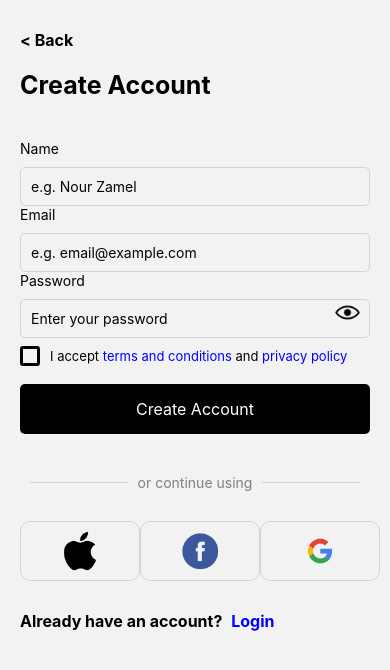
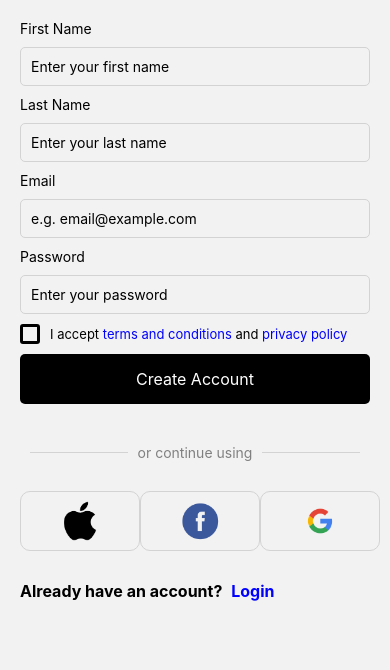
Before and after one commit to aha1344/CoinCorp, a React Native app: screen /CreateAccount in a window 390 px wide. Shown: the top 670 px of the page. Built offline with nearby package versions, Linux system fonts and the light colour scheme.

Commit message:
Added signup and login verification with backend

```diff
--- a/screens/Create_Account.js
+++ b/screens/Create_Account.js
@@ -18,7 +18,8 @@ import eyeLogo from '../assets/blind-eye-sign.png';
 import { StackActions } from '@react-navigation/native';
 
 const CreateAccountScreen = ({ navigation }) => {
-    const [name, setName] = useState('');
+    const [firstName, setFirstName] = useState('');
+    const [lastName, setLastName] = useState('');
     const [email, setEmail] = useState('');
     const [password, setPassword] = useState('');
     const [checkboxError, setCheckboxError] = useState('');
@@ -26,11 +27,29 @@ const CreateAccountScreen = ({ navigation }) => {
     const [checkboxChecked, setCheckboxChecked] = useState(false);
     const [passwordVisibility, setPasswordVisibility] = useState(true);
     const [passwordError, setPasswordError] = useState('');
-    const [nameError, setNameError] = useState('');
+    const [firstNameError, setFirstNameError] = useState('');
+    const [lastNameError, setLastNameError] = useState('');
 
     const handleCreateAccount = () => {
         let isValid = true;
 
+        // Validate first name
+        if (firstName.trim() === '') {
+            setFirstNameError('First name is required.');
+            isValid = false;
+        } else {
+            setFirstNameError('');
+        }
+
+        // Validate last name
+        if (lastName.trim() === '') {
+            setLastNameError('Last name is required.');
+            isValid = false;
+        } else {
+            setLastNameError('');
+        }
+
+        // Validate email
         if (!validateEmail(email)) {
             setEmailError('Invalid email address! Try again.');
             isValid = false;
@@ -38,24 +57,60 @@ const CreateAccountScreen = ({ navigation }) => {
             setEmailError('');
         }
 
+        // Validate password
         if (!validatePassword(password)) {
-            setPasswordError(
-                'Weak Password.'
-            );
+            setPasswordError('Password must be 6 or more characters.');
             isValid = false;
         } else {
             setPasswordError('');
         }
 
-        if (name.trim() === '') {
-            setNameError('Name cannot be empty.');
-            isValid = false;
+        if (isValid && checkboxChecked) {
+            // Make API call
+            fetch('http://10.169.27.87:3000/register', {
+                method: 'POST',
+                headers: {
+                    'Content-Type': 'application/json',
+                },
+                body: JSON.stringify({
+                    first_name: firstName,
+                    last_name: lastName,
+                    email: email,
+                    password: password,
+                }),
+            })
+            .then(response => response.json())
+            .then(data => {
+                if (data.success) {
+                    navigation.dispatch(StackActions.push('SuccessfulSignup'));
                 } else {
-            setNameError('');
+                    // Handle API errors
+                    const apiErrors = data.errors;
+                    apiErrors.forEach(error => {
+                        switch (error.param) {
+                            case 'first_name':
+                                setFirstNameError(error.msg);
+                                break;
+                            case 'last_name':
+                                setLastNameError(error.msg);
+                                break;
+                            case 'email':
+                                setEmailError(error.msg);
+                                break;
+                            case 'password':
+                                setPasswordError(error.msg);
+                                break;
+                            default:
+                                // Handle other errors if needed
+                                break;
                         }
-
-        if (isValid && checkboxChecked) {
-            navigation.dispatch(StackActions.push('SuccessfulSignup'));
+                    });
+                }
+            })
+            .catch(error => {
+                // Handle fetch error
+                console.error('Error:', error);
+            });
         } else if (!checkboxChecked) {
             setCheckboxError('Please accept the terms and conditions to continue.');
         }
@@ -64,6 +119,7 @@ const CreateAccountScreen = ({ navigation }) => {
     const togglePasswordVisibility = () => {
         setPasswordVisibility(!passwordVisibility);
     };
+
     const toggleAcceptTerms = () => {
         navigation.dispatch(StackActions.push('Terms_Conditions'));
     };
@@ -76,6 +132,7 @@ const CreateAccountScreen = ({ navigation }) => {
         const emailRegex = /^[^\s@]+@[^\s@]+\.[^\s@]+$/;
         return emailRegex.test(email);
     };
+
     const validatePassword = (password) => {
         const passwordRegex = /^(?=.*[A-Z])(?=.*[0-9])(?=.*[!@#$%^&*])[A-Za-z0-9!@#$%^&*]{8,}$/;
         return passwordRegex.test(password);
@@ -84,65 +141,47 @@ const CreateAccountScreen = ({ navigation }) => {
     return (
         <TouchableWithoutFeedback onPress={Keyboard.dismiss}>
             <View style={styles.container}>
-                {/* Back Button */}
-                <TouchableOpacity onPress={() => navigation.goBack()} style={styles.backButton}>
-                    <Text style={styles.backButtonText}>{'< Back'}</Text>
-                </TouchableOpacity>
-                <View>
-                    <Text style={styles.createaccount}>{'Create Account'}</Text>
-                </View>
-                <View style={styles.content}>
-                    <Text style={styles.header}>{'Name'}</Text>
+                {/* Input fields for first and last names */}
+                <Text style={styles.header}>First Name</Text>
                 <TextInput
-                        style={[styles.input, nameError ? styles.inputError : null]}
-                        placeholder="e.g. Nour Zamel"
-                        onChangeText={(text) => {
-                            setName(text);
-                            if (text.trim() === '') {
-                                setNameError('Name cannot be empty.');
-                            } else {
-                                setNameError('');
-                            }
-                        }}
-                        value={name}
+                    style={[styles.input, firstNameError ? styles.inputError : null]}
+                    placeholder="Enter your first name"
+                    onChangeText={setFirstName}
+                    value={firstName}
                 />
-                    {nameError ? <Text style={styles.errorText}>{nameError}</Text> : null}
+                {firstNameError ? <Text style={styles.errorText}>{firstNameError}</Text> : null}
 
-                    <Text style={styles.header}>{'Email'}</Text>
+                <Text style={styles.header}>Last Name</Text>
+                <TextInput
+                    style={[styles.input, lastNameError ? styles.inputError : null]}
+                    placeholder="Enter your last name"
+                    onChangeText={setLastName}
+                    value={lastName}
+                />
+                {lastNameError ? <Text style={styles.errorText}>{lastNameError}</Text> : null}
+
+                {/* Input fields for email and password */}
+                <Text style={styles.header}>Email</Text>
                 <TextInput
                     style={[styles.input, emailError ? styles.inputError : null]}
                     placeholder="e.g. email@example.com"
-                        onChangeText={setEmail} // Only set the email state here
+                    onChangeText={setEmail}
                     value={email}
                     keyboardType="email-address"
                 />
                 {emailError ? <Text style={styles.errorText}>{emailError}</Text> : null}
 
-                    <View style={styles.passwordContainer}>
-                        <Text style={styles.header}>{'Password'}</Text>
+                <Text style={styles.header}>Password</Text>
                 <TextInput
                     style={[styles.input, passwordError ? styles.inputError : null]}
                     placeholder="Enter your password"
-                            onChangeText={(text) => {
-                                setPassword(text);
-                                if (!validatePassword(text)) {
-                                    setPasswordError(
-                                        'Weak Password.'
-                                    );
-                                } else {
-                                    setPasswordError('');
-                                }
-                            }}
+                    onChangeText={setPassword}
                     value={password}
                     secureTextEntry={passwordVisibility}
                 />
                 {passwordError ? <Text style={styles.errorText}>{passwordError}</Text> : null}
 
-                        <TouchableOpacity onPress={togglePasswordVisibility} style={styles.eyeButton}>
-                            <Image source={passwordVisibility ? eyeOffLogo : eyeLogo} style={styles.eyeIcon} />
-                        </TouchableOpacity>
-                    </View>
-
+                {/* Checkbox for terms and conditions */}
                 <View style={styles.checkboxContainer}>
                     <TouchableOpacity
                         style={[styles.checkbox, checkboxChecked ? styles.checked : null]}
@@ -156,10 +195,13 @@ const CreateAccountScreen = ({ navigation }) => {
                     </TouchableOpacity>
                 </View>
                 {checkboxError ? <Text style={styles.errorText}>{checkboxError}</Text> : null}
+
+                {/* Button to create account */}
                 <TouchableOpacity onPress={handleCreateAccount} style={styles.createButton}>
                     <Text style={styles.createButtonText}>Create Account</Text>
                 </TouchableOpacity>
 
+                {/* Separator and social login options */}
                 <View style={styles.separatorContainer}>
                     <View style={styles.separator} />
                     <Text style={styles.orText}>or continue using</Text>
@@ -176,12 +218,13 @@ const CreateAccountScreen = ({ navigation }) => {
                         <Image source={googleLogo} style={styles.logo} />
                     </View>
                 </View>
+
+                {/* Link to login page */}
                 <View style={styles.loginContainer}>
                     <Text style={styles.loginText}>Already have an account? </Text>
                     <TouchableOpacity onPress={() => navigation.navigate('Login')}>
                         <Text style={styles.loginLink}>Login</Text>
                     </TouchableOpacity>
-                    </View>
                 </View>
             </View>
         </TouchableWithoutFeedback>
@@ -195,23 +238,58 @@ const styles = StyleSheet.create({
         paddingHorizontal: 20,
         paddingTop: 20,
     },
-    backButton: {
-        alignSelf: 'flex-start',
-        marginTop: 10,
-    },
-    createaccount: {
-        fontWeight: 'bold',
-        marginBottom: 40,
-        fontSize: 25,
-    },
     header: {
         marginBottom: 10,
     },
-    backButtonText: {
-        color: 'black',
-        fontWeight: 'bold',
+    input: {
+        borderWidth: 1,
+        borderColor: 'lightgray',
+        borderRadius: 5,
+        padding: 10,
+        marginBottom: 10,
+    },
+    inputError: {
+        borderColor: 'red', // Change border color to indicate error
+    },
+    errorText: {
+        color: 'red',
+        marginBottom: 10,
+    },
+    checkboxContainer: {
+        flexDirection: 'row',
+        alignItems: 'center',
+        marginBottom: 10,
+    },
+    checkbox: {
+        width: 20,
+        height: 20,
+        borderRadius: 3,
+        borderWidth: 3,
+        borderColor: '#000',
+        marginRight: 10,
+        borderColor: 'black',
+    },
+    checked: {
+        backgroundColor: '#000',
+    },
+    termsText1: {
+        fontSize: 13,
+    },
+    blueText: {
+        fontSize: 13,
+        color: 'blue',
+    },
+    createButton: {
+        backgroundColor: 'black',
+        paddingVertical: 15,
+        paddingHorizontal: 40,
+        borderRadius: 5,
+        marginBottom: 20,
+    },
+    createButtonText: {
+        color: 'white',
         fontSize: 16,
-        marginBottom: 20,
+        textAlign: 'center',
     },
     separatorContainer: {
         flexDirection: 'row',
@@ -228,60 +306,10 @@ const styles = StyleSheet.create({
         fontSize: 14,
         color: 'gray',
     },
-    content: {
-        width: '100%',
-    },
-    input: {
-        borderWidth: 1,
-        borderColor: 'lightgray',
-        borderRadius: 5,
-        padding: 10,
-        marginBottom: 0,
-        width: '100%',
-    },
-    inputError: {
-        borderColor: 'red', // Change border color to indicate error
-    },
-    errorText: {
-        color: 'red',
-        marginBottom: 10,
-    },
-    termsContainer: {
-        flexDirection: 'row',
-        alignItems: 'center',
-        marginBottom: 10,
-        width: '100%',
-    },
-    checkmark: {
-        color: 'black',
-        fontSize: 16,
-    },
-    termsText1: {
-        fontSize: 13,
-        marginBottom: 10,
-    },
-    blueText: {
-        fontSize: 13,
-        color: 'blue',
-    },
-    createButton: {
-        backgroundColor: 'black',
-        paddingVertical: 15,
-        paddingHorizontal: 40,
-        borderRadius: 5,
-        marginBottom: 20,
-        width: '100%',
-    },
-    createButtonText: {
-        color: 'white',
-        fontSize: 16,
-        textAlign: 'center',
-    },
     logosContainer: {
         flexDirection: 'row',
         marginTop: 10,
         justifyContent: 'space-around',
-        width: '100%',
         marginBottom: 10,
     },
     logoContainer: {
@@ -297,23 +325,9 @@ const styles = StyleSheet.create({
         width: 40,
         height: 40,
     },
-    loginButton: {
-        position: 'absolute',
-        top: 600,
-    },
-    loginButtonText: {
-        color: '#635DFF',
-        fontSize: 16,
-        left: 70,
-    },
-    text: {
-        fontSize: 16,
-        fontWeight: 'bold',
-        position: 'center',
-    },
     loginContainer: {
         flexDirection: 'row',
-        marginTop: 20, // Adjust this value as needed
+        marginTop: 20,
     },
     loginText: {
         fontWeight: 'bold',
@@ -326,41 +340,6 @@ const styles = StyleSheet.create({
         fontWeight: 'bold',
         fontSize: 16,
     },
-    eyeButton: {
-        position: 'absolute',
-        right: 10,
-        top: '43%',
-    },
-    eyeIcon: {
-        width: 25,
-        height: 25,
-    },
-    checkboxContainer: {
-        flexDirection: 'row',
-        alignItems: 'center',
-        marginBottom: 10,
-        width: '100%',
-    },
-    checkbox: {
-        width: 20,
-        height: 20,
-        borderRadius: 3,
-        borderWidth: 3,
-        borderColor: '#000',
-        marginRight: 10,
-        borderColor: 'black',
-    },
-    checked: {
-        backgroundColor: '#000',
-    },
-    checkboxLabel: {
-        fontSize: 16,
-    },
-    errorText: {
-        color: 'red',
-        marginBottom: 10,
-    },
-
 });
 
 export default CreateAccountScreen;
--- a/screens/Login.js
+++ b/screens/Login.js
@@ -1,5 +1,5 @@
 import React, { useState } from 'react';
-import { View, StyleSheet, Text, TextInput, TouchableOpacity, Modal, Image, FlatList, KeyboardAvoidingView, Platform, TouchableWithoutFeedback, Keyboard } from 'react-native';
+import { View, StyleSheet, Text, TextInput, TouchableOpacity, Modal, Image, FlatList, KeyboardAvoidingView, Platform, TouchableWithoutFeedback, Keyboard, Alert } from 'react-native';
 import { StackActions } from '@react-navigation/native';
 
 import eyeOffLogo from '../assets/eye-icon.png';
@@ -16,9 +16,35 @@ const Login = ({ navigation }) => {
     const [showCountryCodes, setShowCountryCodes] = useState(false);
     const [selectedCountryCode, setSelectedCountryCode] = useState('+1');
     const [phoneNumber, setPhoneNumber] = useState('');
+    const [error, setError] = useState('');
 
     const handleLogin = () => {
-        navigation.dispatch(StackActions.push('SuccessfulSignup'));
+        if (!email || !password) {
+            setError('Please enter both email and password.');
+            return;
+        }
+
+        // Replace 'http://your-backend-url/login' with the actual URL of your backend login endpoint
+        fetch('http://10.169.27.87:3000/login', {
+            method: 'POST',
+            headers: {
+                'Content-Type': 'application/json',
+            },
+            body: JSON.stringify({ email, password }),
+        })
+        .then(response => {
+            if (!response.ok) {
+                throw new Error('Login failed');
+            }
+            return response.json();
+        })
+        .then(data => {
+            navigation.dispatch(StackActions.push('SuccessfulSignup'));
+        })
+        .catch(error => {
+            setError('Invalid email or password. Please try again.');
+            console.error('Login error:', error);
+        });
     };
 
     const togglePasswordVisibility = () => {
@@ -59,8 +85,6 @@ const Login = ({ navigation }) => {
         setIsMobileModalVisible(false);
         navigation.dispatch(StackActions.push('OTP'));
     };
-
-
 
     return (
         <TouchableWithoutFeedback onPress={() => {
@@ -105,6 +129,7 @@ const Login = ({ navigation }) => {
                     <TouchableOpacity onPress={handleLogin} style={styles.loginButton}>
                         <Text style={styles.loginButtonText}>Login</Text>
                     </TouchableOpacity>
+                    {error ? <Text style={styles.errorText}>{error}</Text> : null}
                 </View>
                 <Modal
                     animationType="slide"
@@ -213,6 +238,7 @@ const Login = ({ navigation }) => {
         </TouchableWithoutFeedback>
     );
 };
+
 const styles = StyleSheet.create({
     container: {
         flex: 1,
@@ -364,7 +390,10 @@ const styles = StyleSheet.create({
         alignItems: 'center', // Center the items vertically
         justifyContent: 'center', // Center the items horizontally
     },
- }
-);
+    errorText: {
+        color: 'red',
+        marginTop: 10,
+    },
+});
 
 export default Login;
```
Also changed, not shown: screens/Verified_HomePage.js (+24 -3 lines), 1 other file (tests, documents, lock files or other folders). Lines whose indentation alone changed are shown as unchanged.
